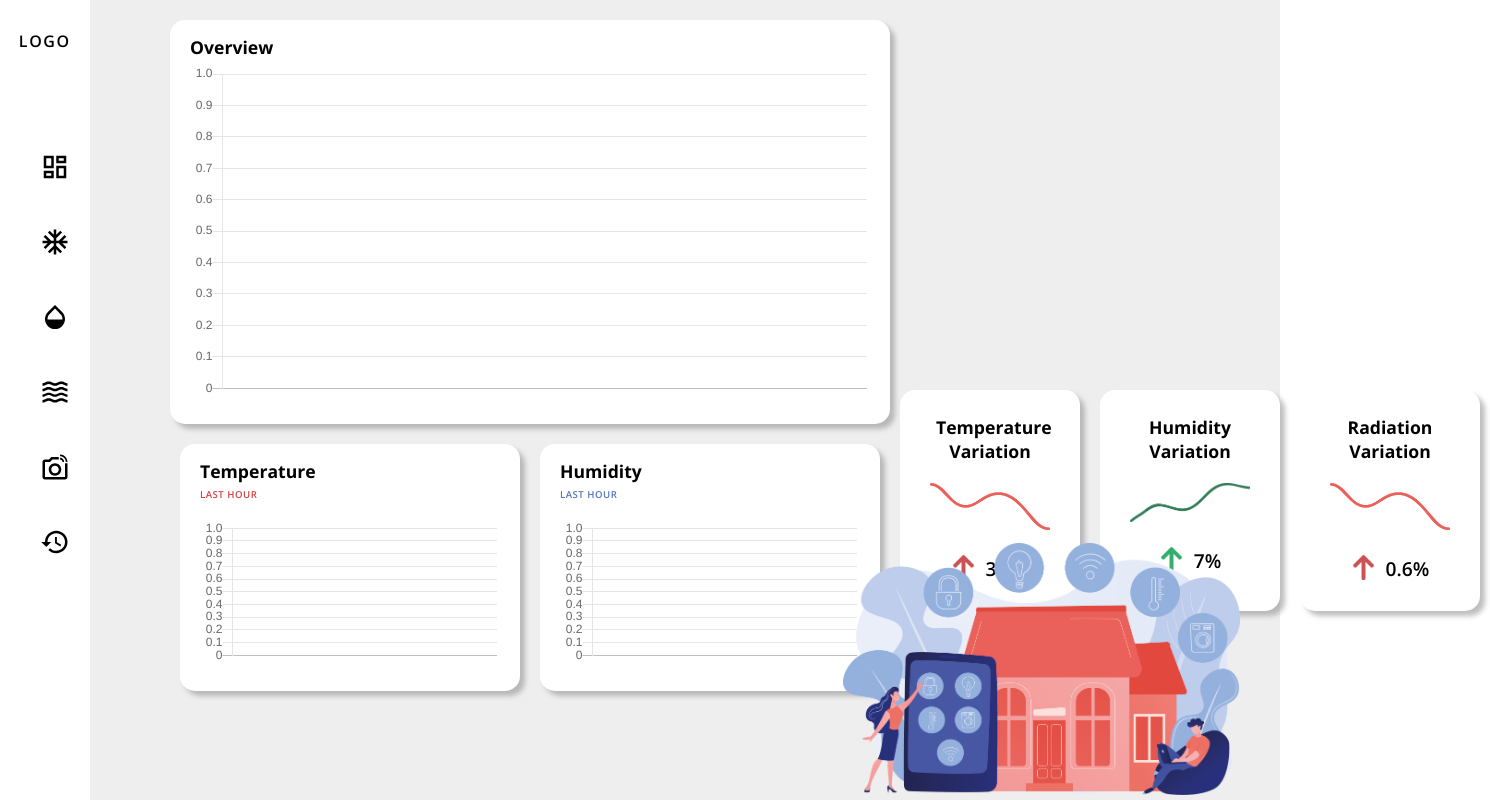
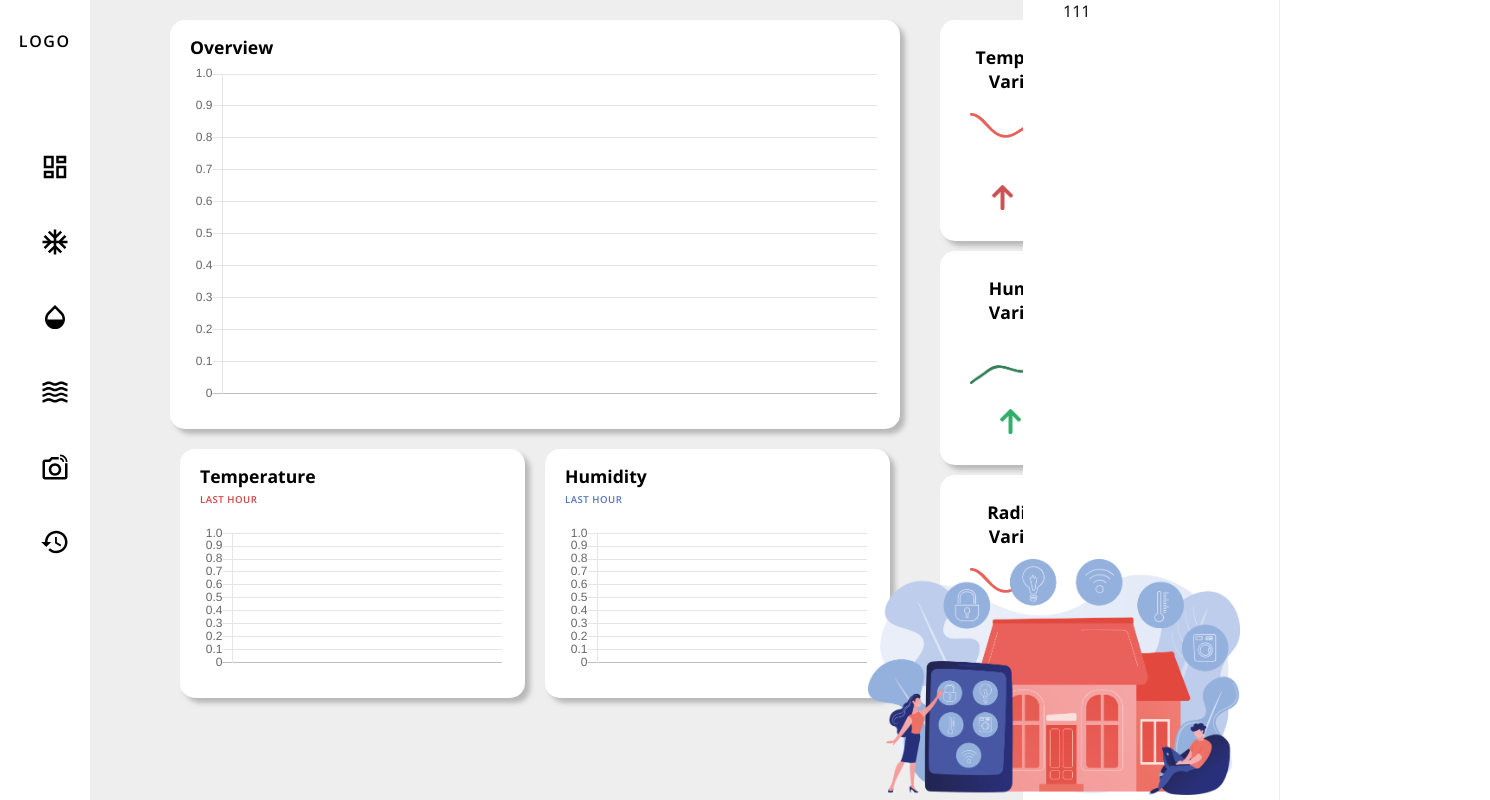
Before and after one commit to cristinacastro/Data-visualization, a React (Create React App) app: page / in a window 1280 px wide. Shown: the whole page, 1490 px wide, since content can reach past the window. Built offline with nearby package versions, Linux system fonts and the light colour scheme; no server answers.

Commit message:
adding styles

```diff
--- a/src/components/Dashboard.css
+++ b/src/components/Dashboard.css
@@ -7,14 +7,12 @@
 
 .variations-container {
   width: 100%;
-  padding: 380px 0 15px 0;
-  display: flex;
-  flex-direction: row;
+  padding: 10px 0 15px 10px;
 }
 
 .variations-info {
-  margin: 0 auto;
-  height: 90vh;
+  padding-left: 20px;
+  width: auto;
 }
 
 .illustration {
@@ -25,5 +23,19 @@
 }
 
 .illustration img {
-  width: 32%;
+  width: 30%;
 }
+
+.top-menu {
+  position: absolute;
+  right: 1px;
+  top: 0px;
+  background-color: white;
+  height: 100vh;
+  width: 20%;
+}
+
+.top-menu-ul {
+  display: flex;
+  list-style: none;
+}
--- a/src/components/Dashboard.js
+++ b/src/components/Dashboard.js
@@ -6,6 +6,15 @@ import VariationCard from "./VariationCard";
 export default function Dashboard() {
   return (
     <div className="dashboard-container">
+      <section className="top-menu-container">
+        <nav className="top-menu">
+          <ul className="top-menu-ul">
+            <li>1</li>
+            <li>1</li>
+            <li>1</li>
+          </ul>
+        </nav>
+      </section>
       <Charts />
 
       <section className="variations-info">
```
